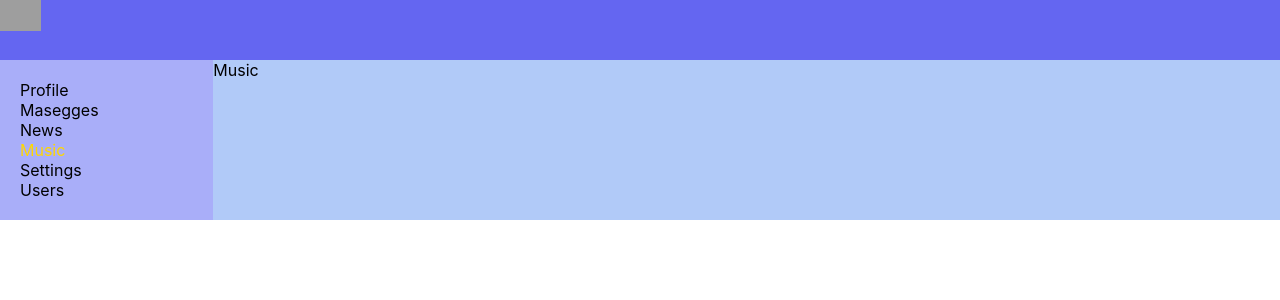
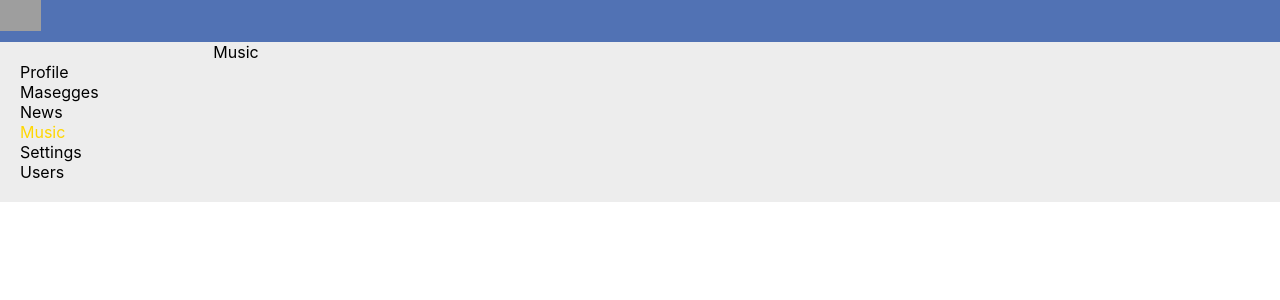
Before and after one commit to viktorShatalov/React-js, a React (Create React App) app: page /music in a window 1280 px wide. Shown: the top 300 px of the page. Built offline with nearby package versions, Linux system fonts and the light colour scheme; grey boxes are pictures that could not be loaded.

Commit message:
change style

```diff
--- a/public/index.html
+++ b/public/index.html
@@ -5,34 +5,12 @@
     <link rel="shortcut icon" href="%PUBLIC_URL%/favicon.ico" />
     <meta name="viewport" content="width=device-width, initial-scale=1" />
     <meta name="theme-color" content="#000000" />
-    <!--
-      manifest.json provides metadata used when your web app is installed on a
-      user's mobile device or desktop. See https://developers.google.com/web/fundamentals/web-app-manifest/
-    -->
     <link rel="manifest" href="%PUBLIC_URL%/manifest.json" />
-    <!--
-      Notice the use of %PUBLIC_URL% in the tags above.
-      It will be replaced with the URL of the `public` folder during the build.
-      Only files inside the `public` folder can be referenced from the HTML.
-
-      Unlike "/favicon.ico" or "favicon.ico", "%PUBLIC_URL%/favicon.ico" will
-      work correctly both with client-side routing and a non-root public URL.
-      Learn how to configure a non-root public URL by running `npm run build`.
-    -->
-    <title>my-app</title>
+    <title>web</title>
   </head>
   <body>
-    <noscript>You need to enable JavaScript to run this app.</noscript>
+
     <div id="root"></div>
-    <!--
-      This HTML file is a template.
-      If you open it directly in the browser, you will see an empty page.
 
-      You can add webfonts, meta tags, or analytics to this file.
-      The build step will place the bundled scripts into the <body> tag.
-
-      To begin the development, run `npm start` or `yarn start`.
-      To create a production bundle, use `npm run build` or `yarn build`.
-    -->
   </body>
 </html>
--- a/src/App.css
+++ b/src/App.css
@@ -3,10 +3,10 @@
   grid-template-areas:
   "h h "
   "n c";
-  grid-template-rows: 60px 1fr;
+  grid-template-rows: 42px 1fr;
   grid-template-columns: 2fr 10fr;
 }
 .app-wrapper-content{
   grid-area: c;
-  background-color: rgba(98, 148, 240, 0.493);
+  background-color: rgba(204, 204, 204, 0.349);
 }
--- a/src/components/Header/Header.jsx
+++ b/src/components/Header/Header.jsx
@@ -1,9 +1,11 @@
 import React from 'react';
 import s from './Header.module.css';
 
-const  Header = () =>{
-    return  <header className = {s.header}>
-    <img src = 'https://www.freelogodesign.org/Content/img/logo-ex-7.png'/>
+const Header = () => {
+  return <header className={s.header}>
+    <div className={s.header__logo}>
+      <img src='https://www.freelogodesign.org/Content/img/logo-ex-7.png' />
+    </div>
   </header>;
 }
 export default Header;
--- a/src/components/Header/Header.module.css
+++ b/src/components/Header/Header.module.css
@@ -1,6 +1,6 @@
 .header{
   grid-area: h;
-  background-color: rgb(100, 102, 241);
+  background-color: rgba(40, 81, 163, 0.808);
 }
 .header img {
   width: 41px;
--- a/src/components/Navbar/Nav.module.css
+++ b/src/components/Navbar/Nav.module.css
@@ -1,7 +1,7 @@
 .nav{
   grid-area: n;
   padding: 20px;
-  background-color: rgba(78, 89, 243, 0.486);
+  background-color: rgba(204, 204, 204, 0.356);
 }
 .item a{
   color: black;
--- a/src/components/Profile/Profile.module.css
+++ b/src/components/Profile/Profile.module.css
@@ -1,9 +1,4 @@
 .content{
   grid-area: c;
-
+  background-color: rgba(204, 204, 204, 0.356);
 }
-.content img {
-  width: 1000px;
-  height: 300px;
-
-}
--- a/src/components/Profile/ProfileInfo/ProfileInfo.jsx
+++ b/src/components/Profile/ProfileInfo/ProfileInfo.jsx
@@ -5,11 +5,8 @@ import s from './ProfileInfo.module.css';
 const ProfileInfo = () => {
   return <div className={s.content}>
     <div>
-      <div><img src='https://images.pexels.com/photos/248797/pexels-photo-248797.jpeg?auto=compress&cs=tinysrgb&dpr=1&w=500' />
+      <div className={s.descriptionBlock}>
       </div>
-      <div className={s.descriptionBlock}>
-        ava + description
-  </div>
     </div>
   </div>
 }
```
